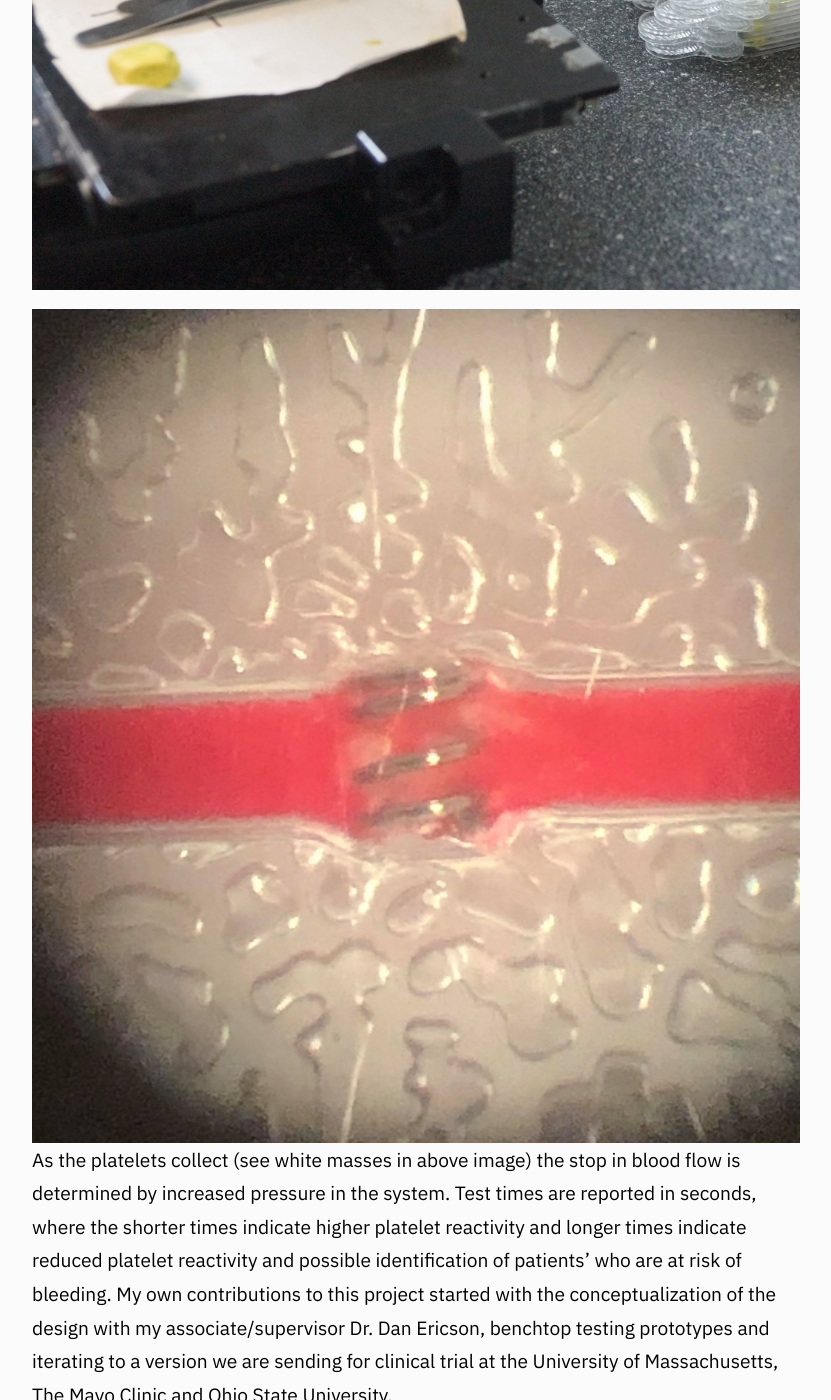
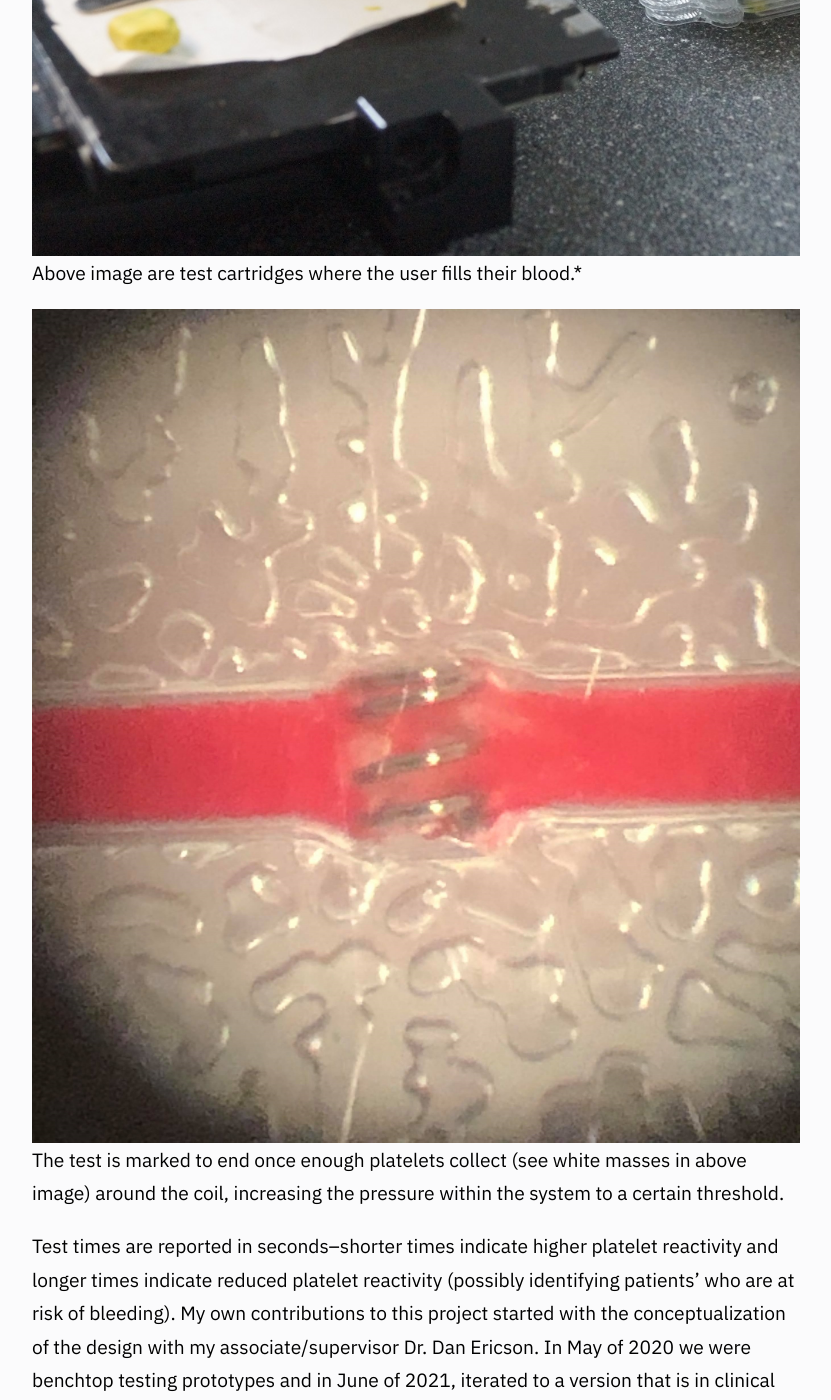
Before and after one commit to sammyj-me/sammyj-me.github.io, a Jekyll site: the page built from _posts/2021-06-29-PlateletThrombometer.md, in a window 1280 px wide and 1400 px high, scrolled down 2634 px. Shown: the whole window, without its empty margins (224-1055 px from the left). Built offline with Jekyll 4.4.1, drawn with Linux system fonts in a browser that asks for light colours; some of the changed text lies outside the part shown.

Commit message:
text updates

```diff
--- a/_posts/2021-06-29-PlateletThrombometer.md
+++ b/_posts/2021-06-29-PlateletThrombometer.md
@@ -8,19 +8,21 @@
 ## Project Details:
 #### Co: SUBC INC. <br>Supervisor: Dr. Dan Ericson <br>Dates Active: June 2020 – Present
 <br>
-The SJ models (SJ-01 and SJ-02) are the first two single-channel platelet reactivity test devices of their kind. These tests utilize blood from a finger stick with no chemical agonists to give the user an overall picture of how reactive their platelets are. The PRT test mimics how platelets are activated in an arterial stenosis with a micrometer sized spring.
+The SJ models (SJ-01 and SJ-02) are the first two single-channel platelet reactivity test devices of their kind. These tests utilize blood from a finger stick with no chemical agonists to give users an overall picture of how reactive their platelets are. The PRT test mimics how platelets are activated in an arterial stenosis (constricted artery) with a micrometer sized spring.
 
 <img src="\media\Project Pics 2021\PlateletProject\sidebyside.JPG" alt="SJ-01 and SJ-02"/>
 <img src="\media\Project Pics 2021\PlateletProject\gui.JPG" alt="SJ-01 GUI Home Screen"/>
 
 
 The PRT tests mimic how platelets are activated in an arterial stenosis by systematically increasing the shear stress.
-Blood is directed through a narrowed area in the test cartridge and as the platelets are activated, the platelets collect around a coil, stopping blood flow.
+Blood is directed through coil, within a narrowed area in the test cartridge, increasing shear stress, activating platelets.
 <img src="\media\Project Pics 2021\PlateletProject\cartridges.JPG" alt="test cartridges"/>
-<img src="\media\Project Pics 2021\PlateletProject\plateletmass.JPG" alt="test cartridges"/>
-As the platelets collect (see white masses in above image) the stop in blood flow is determined by increased pressure in the system.
-Test times are reported in seconds, where the shorter times indicate higher platelet reactivity and longer times indicate reduced platelet reactivity and possible identification of patients’ who are at risk of bleeding.
-My own contributions to this project started with the conceptualization of the design with my associate/supervisor Dr. Dan Ericson, benchtop testing prototypes and iterating to a version we are sending for clinical trial at the University of Massachusetts, The Mayo Clinic and Ohio State University.
+Above image are test cartridges where the user fills their blood.*
+<img src="\media\Project Pics 2021\PlateletProject\plateletmass.jpg" alt="platelet mass"/>
+The test is marked to end once enough platelets collect (see white masses in above image) around the coil, increasing the pressure within the system to a certain threshold.
+
+Test times are reported in seconds--shorter times indicate higher platelet reactivity and longer times indicate reduced platelet reactivity (possibly identifying patients’ who are at risk of bleeding).
+My own contributions to this project started with the conceptualization of the design with my associate/supervisor Dr. Dan Ericson. In May of 2020 we were benchtop testing prototypes and in June of 2021, iterated to a version that is in clinical trial at the University of Massachusetts, The Mayo Clinic and Ohio State University.
 
 <img src="\media\Project Pics 2021\PlateletProject\circuitry2.JPG" alt="SJ-01 and SJ-02"/>
 <img src="\media\Project Pics 2021\PlateletProject\ioport.JPG" alt="SJ-01 and SJ-02"/>
```
Also changed, not shown: _posts/2021-03-09-PhoneMount.md (+2 -2 lines), _posts/2021-05-30-Velocimeter.md (+4 -3 lines).
